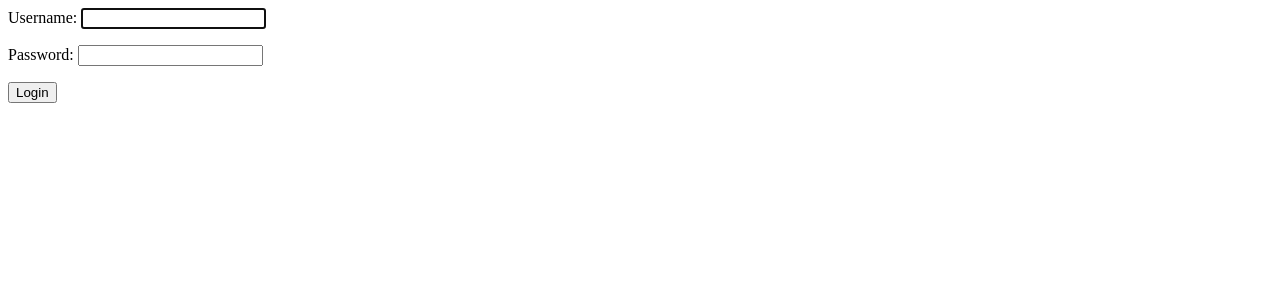
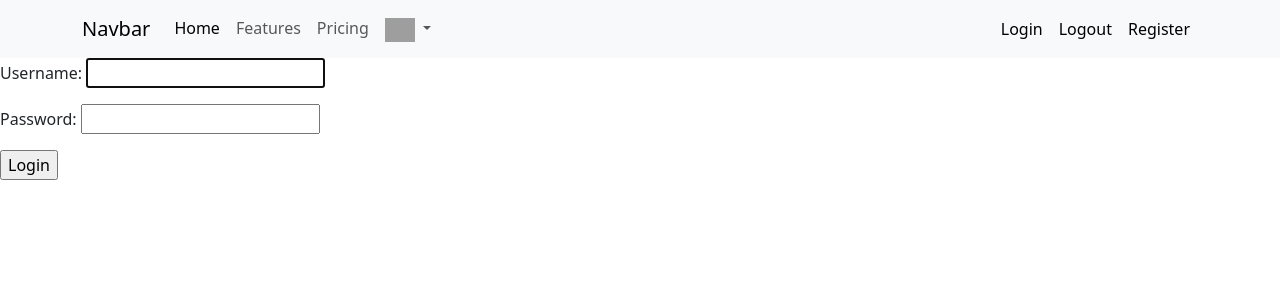
Before and after one commit to Kirill-Stepankov/AdoptMe, a Django app: page /userprofile/login/ in a window 1280 px wide. Shown: the top 300 px of the page. Run offline with Django 4.2, Linux system fonts and the light colour scheme; grey boxes are pictures that could not be loaded.

Commit message:
connected bootsrtap5

```diff
--- a/adoptme/userprofile/templates/userprofile/common/base.html
+++ b/adoptme/userprofile/templates/userprofile/common/base.html
@@ -1,12 +1,58 @@
-<!DOCTYPE html>
+<!doctype html>
 <html lang="en">
-<head>
-    <meta charset="UTF-8">
-    <meta name="viewport" content="width=device-width, initial-scale=1.0">
-    <title>{{title}}</title>
-</head>
-<body>
+  <head>
+    <meta charset="utf-8">
+    <meta name="viewport" content="width=device-width, initial-scale=1">
+    <title>Bootstrap demo</title>
+    <link href="https://cdn.jsdelivr.net/npm/bootstrap@5.3.1/dist/css/bootstrap.min.css" rel="stylesheet" integrity="sha384-4bw+/aepP/YC94hEpVNVgiZdgIC5+VKNBQNGCHeKRQN+PtmoHDEXuppvnDJzQIu9" crossorigin="anonymous">
+  </head>
+  <body>
+
+    <nav class="navbar navbar-expand-lg bg-body-tertiary">
+        <div class="container">
+          <a class="navbar-brand" href="#">Navbar</a>
+          <button class="navbar-toggler" type="button" data-bs-toggle="collapse" data-bs-target="#navbarNavDropdown" aria-controls="navbarNavDropdown" aria-expanded="false" aria-label="Toggle navigation">
+            <span class="navbar-toggler-icon"></span>
+          </button>
+          <div class="collapse navbar-collapse" id="navbarNavDropdown">
+            <ul class="navbar-nav">
+              <li class="nav-item">
+                <a class="nav-link active" aria-current="page" href="#">Home</a>
+              </li>
+              <li class="nav-item">
+                <a class="nav-link" href="#">Features</a>
+              </li>
+              <li class="nav-item">
+                <a class="nav-link" href="#">Pricing</a>
+              </li>
+              <li class="nav-item dropdown">
+                <a class="nav-link dropdown-toggle" href="#" role="button" data-bs-toggle="dropdown" aria-expanded="false">
+                    <img src="https://getbootstrap.com/docs/5.3/assets/brand/bootstrap-logo.svg" alt="Bootstrap" width="30" height="24">
+                </a>
+                <ul class="dropdown-menu">
+                  <li><a class="dropdown-item" href="#">Action</a></li>
+                  <li><a class="dropdown-item" href="#">Another action</a></li>
+                  <li><a class="dropdown-item" href="#">Something else here</a></li>
+                </ul>
+              </li>
+            </ul>
+            <ul class="nav navbar-nav ms-auto">
+                <li class="nav-item">
+                    <a class="nav-link active" aria-current="page" href="#">Login</a>
+                </li>
+                <li class="nav-item">
+                    <a class="nav-link active" aria-current="page" href="#">Logout</a>
+                </li>
+                <li class="nav-item">
+                    <a class="nav-link active" aria-current="page" href="#">Register</a>
+                </li>
+            </ul>
+          </div>
+        </div>
+      </nav>
+
     {% block content %}
     {% endblock %}
-</body>
+    <script src="https://cdn.jsdelivr.net/npm/bootstrap@5.3.1/dist/js/bootstrap.bundle.min.js" integrity="sha384-HwwvtgBNo3bZJJLYd8oVXjrBZt8cqVSpeBNS5n7C8IVInixGAoxmnlMuBnhbgrkm" crossorigin="anonymous"></script>
+  </body>
 </html>
--- a/adoptme/userprofile/templates/userprofile/login.html
+++ b/adoptme/userprofile/templates/userprofile/login.html
@@ -1,4 +1,6 @@
-{% block context %}
+{% extends 'userprofile/common/base.html' %}
+
+{% block content %}
 <form method="POST">
     {% csrf_token %}
     {{ form.as_p }}
--- a/adoptme/userprofile/templates/userprofile/register.html
+++ b/adoptme/userprofile/templates/userprofile/register.html
@@ -1,4 +1,6 @@
-{% block context %}
+{% extends 'userprofile/common/base.html' %}
+
+{% block content %}
 <form method="POST">
     {% csrf_token %}
     {{ form.as_p }}
--- a/adoptme/userprofile/views.py
+++ b/adoptme/userprofile/views.py
@@ -5,6 +5,8 @@ from django.contrib.auth.views import LoginView
 from django.contrib.auth.mixins import LoginRequiredMixin
 from .forms import RegisterForm, LoginForm
 from django.urls import reverse_lazy
+from django.utils.decorators import method_decorator
+
 
 class RegisterView(CreateView):
     form_class = RegisterForm
@@ -13,7 +15,7 @@ class RegisterView(CreateView):
     def form_valid(self, form):
         user = form.save()
         login(self.request, user)
-        return redirect('home')
+        return redirect('profile:home')
 
 class LoginUserView(LoginView):
     form_class = LoginForm
```
Also changed, not shown: adoptme/userprofile/models.py (line endings or trailing spaces), adoptme/userprofile/templates/userprofile/index.html (line endings or trailing spaces).
